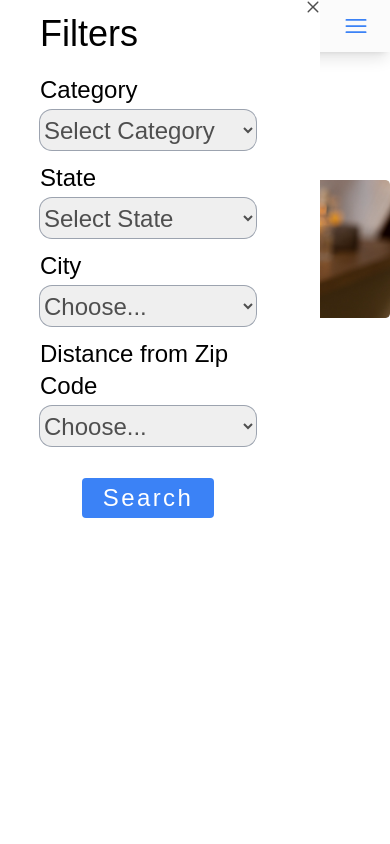
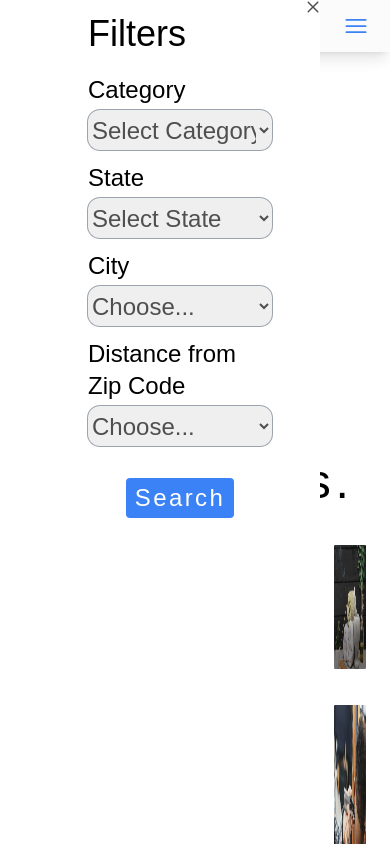
Before and after one commit to Kirollos-Sawiers/Chris_PostYourBiz6, a Next.js app: page /home in a window 390 px wide. Both pictures are taken after a click on the button 34 px from the left and 30 px from the top of the page. Shown: the top 844 px of the page. Built offline with nearby package versions, Linux system fonts and the light colour scheme; a web font is replaced by a local one.

Commit message:
Posting Thumbnail

```diff
--- a/app/home/page.js
+++ b/app/home/page.js
@@ -106,7 +106,7 @@ export default function Home() {
         <div>
           <NavBar />
         </div>
-        <div className="flex justify-center w-full h-screen rounded-lg pt-12">
+        <div className="hidden lg:flex lg:justify-center lg:w-full lg:h-screen lg:rounded-lg lg:pt-12 lg:px-12">
           <div className="relative w-full">
             <div className=" absolute w-full h-full top-20 z-0">
               <div className="flex justify-center">
@@ -168,6 +168,7 @@ export default function Home() {
             </div>
           </div>
         </div>
+        <div className="px-6 lg:px-12">
           <div className="flex justify-center align-middle text-5xl leading-10 tracking-widest text-black py-2">
             <p>Explore America to find best Spa’s, Salons & Restaurants. </p>
           </div>
@@ -503,7 +504,9 @@ export default function Home() {
                   <Image className="w-full" src={card3} alt="card img" />
                   <div className="p-4">
                     <div className="flex items-center justify-between mb-3">
-                    <h2 className="text-2xl font-semibold">Dapper & Divine</h2>
+                      <h2 className="text-2xl font-semibold">
+                        Dapper & Divine
+                      </h2>
                       <FontAwesomeIcon
                         className="w-5 h-5 text-lead-500 mb-3"
                         icon={faThumbsUp}
@@ -535,7 +538,9 @@ export default function Home() {
                   <Image className="w-full" src={card3} alt="card img" />
                   <div className="p-4">
                     <div className="flex items-center justify-between mb-3">
-                    <h2 className="text-2xl font-semibold">Dapper & Divine</h2>
+                      <h2 className="text-2xl font-semibold">
+                        Dapper & Divine
+                      </h2>
                       <FontAwesomeIcon
                         className="w-5 h-5 text-lead-500 mb-3"
                         icon={faThumbsUp}
@@ -567,7 +572,9 @@ export default function Home() {
                   <Image className="w-full" src={card3} alt="card img" />
                   <div className="p-4">
                     <div className="flex items-center justify-between mb-3">
-                    <h2 className="text-2xl font-semibold">Dapper & Divine</h2>
+                      <h2 className="text-2xl font-semibold">
+                        Dapper & Divine
+                      </h2>
                       <FontAwesomeIcon
                         className="w-5 h-5 text-lead-500 mb-3"
                         icon={faThumbsUp}
@@ -599,7 +606,9 @@ export default function Home() {
                   <Image className="w-full" src={card3} alt="card img" />
                   <div className="p-4">
                     <div className="flex items-center justify-between mb-3">
-                    <h2 className="text-2xl font-semibold">Dapper & Divine</h2>
+                      <h2 className="text-2xl font-semibold">
+                        Dapper & Divine
+                      </h2>
                       <FontAwesomeIcon
                         className="w-5 h-5 text-lead-500 mb-3"
                         icon={faThumbsUp}
@@ -628,6 +637,7 @@ export default function Home() {
               </div>
             </div>
           </div>
+        </div>
         {/* End Card Section */}
         {/* Start Footer */}
         <Footer />
--- a/app/posting/[id]/page.js
+++ b/app/posting/[id]/page.js
@@ -4,5 +4,6 @@ import PostDetails from "@/components/postDetails/page";
 export default async function PostingDetails({ params: { id } }) {
   const postData = getPost(id);
   const postDetails = await postData;
+
   return <PostDetails postDetails={postDetails} />;
 }
--- a/app/posting/page.js
+++ b/app/posting/page.js
@@ -4,5 +4,6 @@ import ListViewPostings from "@/components/postings/page";
 export default async function GetPostingsData() {
   const postingsData = getPostings();
   const postings = await postingsData;
+  console.log(postings.data[1].business);
   return <ListViewPostings postings={postings} />;
 }
--- a/components/filter/page.js
+++ b/components/filter/page.js
@@ -86,7 +86,7 @@ export default function Filter() {
   };
   return (
     <>
-      <div className="pr-16">
+      <div className="px-12">
         <p className="text-4xl mb-5 text-black">Filters</p>
         <div>
           <label
--- a/components/postings/page.js
+++ b/components/postings/page.js
@@ -9,6 +9,7 @@ import { faLocationDot } from "@fortawesome/free-solid-svg-icons";
 import { faDollarSign } from "@fortawesome/free-solid-svg-icons";
 import Link from "next/link";
 import Filter from "../filter/page";
+import card2 from "@/public/images/card2.jpg";
 
 export default function ListViewPostings({ postings }) {
   // console.log(postings);
@@ -26,7 +27,7 @@ export default function ListViewPostings({ postings }) {
                       width={300}
                       height={300}
                       alt="card img"
-                      src={post.business.logo}
+                      src={post.images[0] || card2}
                     />
                   </div>
                   <div className="col-span-2 pt-3 px-4">
```
Also changed, not shown: public/images/altImg.jpg (added). Lines whose indentation alone changed are shown as unchanged.
